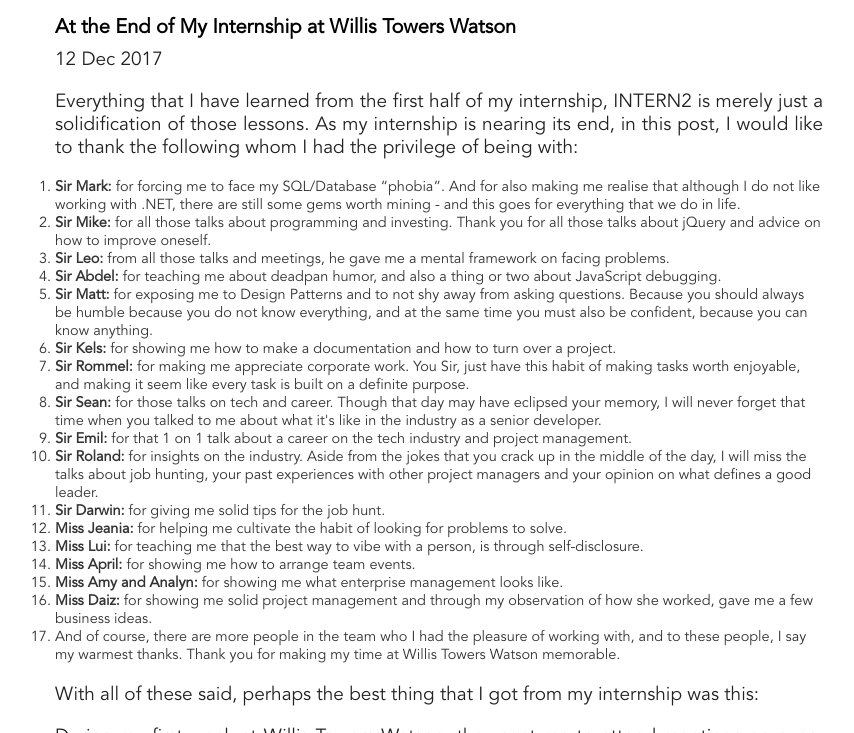
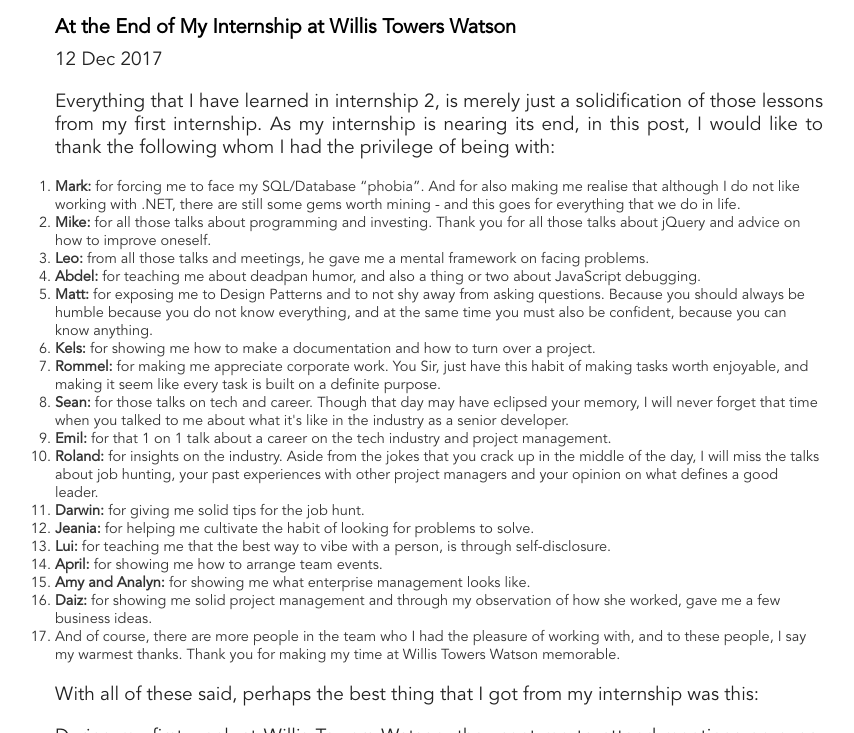
Before and after one commit to jpamata/jpamata.github.io, a Jekyll site: the page built from _posts/2017-12-12-my-internship-willis-towers-watson.md, in a window 1280 px wide and 900 px high, scrolled down 293 px, cut to the strip 167-900 px from the top of the window. Shown: the whole strip, without its empty margins (201-1055 px from the left). Built offline with Jekyll 4.4.1, drawn with Linux system fonts in a browser that asks for light colours; comment, search, counter and statistics services are not loaded.

Commit message:
Update 2017-12-12-my-internship-willis-towers-watson.md

```diff
--- a/_posts/2017-12-12-my-internship-willis-towers-watson.md
+++ b/_posts/2017-12-12-my-internship-willis-towers-watson.md
@@ -7,25 +7,25 @@
 comments: true
 ---
 
-<p align="justify">Everything that I have learned from the first half of my internship, INTERN2 is merely just a solidification of those lessons. As my internship is nearing its end, in this post, I would like to thank the following whom I had the privilege of being with:</p>
+<p align="justify">Everything that I have learned in internship 2, is merely just a solidification of those lessons from my first internship. As my internship is nearing its end, in this post, I would like to thank the following whom I had the privilege of being with:</p>
 <!-- more -->
 <ol>
-  <li><strong>Sir Mark:</strong> for forcing me to face my SQL/Database “phobia”. And for also making me realise that although I do not like working with .NET, there are still some gems worth mining - and this goes for everything that we do in life.</li>
-  <li><strong>Sir Mike:</strong> for all those talks about programming and investing. Thank you for all those talks about jQuery and advice on how to improve oneself.</li>
-  <li><strong>Sir Leo:</strong> from all those talks and meetings, he gave me a mental framework on facing problems.</li>
-  <li><strong>Sir Abdel:</strong> for teaching me about deadpan humor, and also a thing or two about JavaScript debugging.</li>
-<li><strong>Sir Matt:</strong> for exposing me to Design Patterns and to not shy away from asking questions. Because you should always be humble because you do not know everything, and at the same time you must also be confident, because you can know anything.</li>
-  <li><strong>Sir Kels:</strong> for showing me how to make a documentation and how to turn over a project.</li>
-  <li><strong>Sir Rommel:</strong> for making me appreciate corporate work. You Sir, just have this habit of making tasks worth enjoyable, and making it seem like every task is built on a definite purpose. </li>
-  <li><strong>Sir Sean:</strong> for those talks on tech and career. Though that day may have eclipsed your memory, I will never forget that time when you talked to me about what it's like in the industry as a senior developer.</li>
-  <li><strong>Sir Emil:</strong> for that 1 on 1 talk about a career on the tech industry and project management.</li>
-  <li><strong>Sir Roland:</strong> for insights on the industry. Aside from the jokes that you crack up in the middle of the day, I will miss the talks about job hunting, your past experiences with other project managers and your opinion on what defines a good leader.</li>
-  <li><strong>Sir Darwin:</strong> for giving me solid tips for the job hunt. </li>
-  <li><strong>Miss Jeania:</strong> for helping me cultivate the habit of looking for problems to solve.</li>
-  <li><strong>Miss Lui:</strong> for teaching me that the best way to vibe with a person, is through self-disclosure.</li>
-  <li><strong>Miss April:</strong> for showing me how to arrange team events.</li>
-  <li><strong>Miss Amy and Analyn:</strong> for showing me what enterprise management looks like.</li>
-  <li><strong>Miss Daiz:</strong> for showing me solid project management and through my observation of how she worked, gave me a few business ideas.</li>
+  <li><strong>Mark:</strong> for forcing me to face my SQL/Database “phobia”. And for also making me realise that although I do not like working with .NET, there are still some gems worth mining - and this goes for everything that we do in life.</li>
+  <li><strong>Mike:</strong> for all those talks about programming and investing. Thank you for all those talks about jQuery and advice on how to improve oneself.</li>
+  <li><strong>Leo:</strong> from all those talks and meetings, he gave me a mental framework on facing problems.</li>
+  <li><strong>Abdel:</strong> for teaching me about deadpan humor, and also a thing or two about JavaScript debugging.</li>
+<li><strong>Matt:</strong> for exposing me to Design Patterns and to not shy away from asking questions. Because you should always be humble because you do not know everything, and at the same time you must also be confident, because you can know anything.</li>
+  <li><strong>Kels:</strong> for showing me how to make a documentation and how to turn over a project.</li>
+  <li><strong>Rommel:</strong> for making me appreciate corporate work. You Sir, just have this habit of making tasks worth enjoyable, and making it seem like every task is built on a definite purpose. </li>
+  <li><strong>Sean:</strong> for those talks on tech and career. Though that day may have eclipsed your memory, I will never forget that time when you talked to me about what it's like in the industry as a senior developer.</li>
+  <li><strong>Emil:</strong> for that 1 on 1 talk about a career on the tech industry and project management.</li>
+  <li><strong>Roland:</strong> for insights on the industry. Aside from the jokes that you crack up in the middle of the day, I will miss the talks about job hunting, your past experiences with other project managers and your opinion on what defines a good leader.</li>
+  <li><strong>Darwin:</strong> for giving me solid tips for the job hunt. </li>
+  <li><strong>Jeania:</strong> for helping me cultivate the habit of looking for problems to solve.</li>
+  <li><strong>Lui:</strong> for teaching me that the best way to vibe with a person, is through self-disclosure.</li>
+  <li><strong>April:</strong> for showing me how to arrange team events.</li>
+  <li><strong>Amy and Analyn:</strong> for showing me what enterprise management looks like.</li>
+  <li><strong>Daiz:</strong> for showing me solid project management and through my observation of how she worked, gave me a few business ideas.</li>
   <li>And of course, there are more people in the team who I had the pleasure of working with, and to these people, I say my warmest thanks. Thank you for making my time at Willis Towers Watson memorable.</li>
 </ol>
 
```
